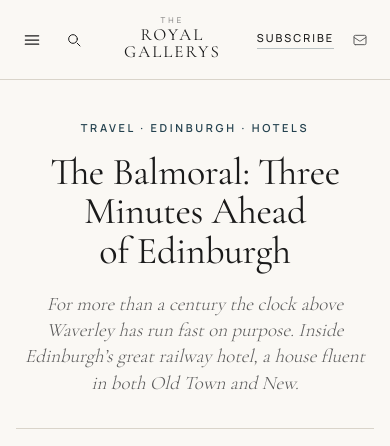
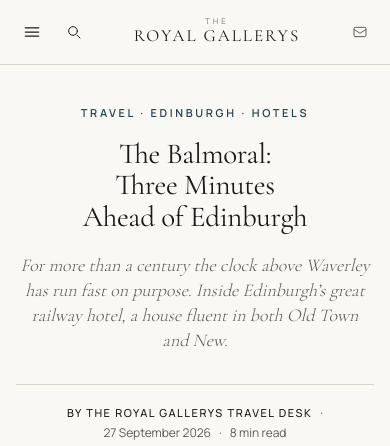
Before and after one commit to prathuveer788-lab/new-royal-gallery, a Next.js app: page /travel/the-balmoral in a window 390 px wide. Shown: the top 446 px of the page. Built offline with nearby package versions, Linux system fonts and the light colour scheme.

Commit message:
feat(travel): add The Balmoral Edinburgh hotel feature with responsive layout and screenshots

```diff
--- a/app/travel/the-balmoral/components/BalmoralHeader.tsx
+++ b/app/travel/the-balmoral/components/BalmoralHeader.tsx
@@ -93,7 +93,7 @@ export default function BalmoralHeader() {
             <div className="flex items-center space-x-3 sm:space-x-4">
               <Link
                 href="#newsletter"
-                className="text-[11px] sm:text-[12px] uppercase tracking-[0.18em] font-medium text-[#1A1A1A] hover:text-[#24424F] transition-colors border-b border-[#24424F]/30 hover:border-[#24424F] pb-0.5"
+                className="hidden sm:inline-block text-[11px] sm:text-[12px] uppercase tracking-[0.18em] font-medium text-[#1A1A1A] hover:text-[#24424F] transition-colors border-b border-[#24424F]/30 hover:border-[#24424F] pb-0.5"
                 style={{ fontFamily: "var(--font-manrope), sans-serif" }}
               >
                 Subscribe
--- a/app/travel/the-balmoral/page.tsx
+++ b/app/travel/the-balmoral/page.tsx
@@ -134,14 +134,15 @@ export default function BalmoralArticlePage() {
 
           {/* Headline */}
           <h1
-            className="text-[38px] sm:text-[54px] md:text-[68px] lg:text-[80px] font-serif font-normal leading-[1.04] tracking-[-0.01em] text-[#1A1A1A] max-w-[860px] mx-auto"
+            className="text-[29px] sm:text-[46px] md:text-[64px] lg:text-[78px] font-serif font-normal leading-[1.1] sm:leading-[1.05] tracking-[-0.01em] text-[#1A1A1A] max-w-[860px] mx-auto"
           >
-            The Balmoral: Three Minutes Ahead of Edinburgh
+            <span className="block sm:inline">The Balmoral:</span>{" "}
+            <span className="block sm:inline">Three Minutes Ahead of Edinburgh</span>
           </h1>
 
           {/* Standfirst */}
           <p
-            className="mt-5 sm:mt-7 text-[19px] sm:text-[23px] md:text-[26px] font-serif italic text-[#5B5B5B] leading-[1.38] max-w-[760px] mx-auto font-light"
+            className="mt-5 sm:mt-7 text-[18px] sm:text-[22px] md:text-[25px] font-serif italic text-[#5B5B5B] leading-[1.38] max-w-[760px] mx-auto font-light text-balance"
           >
             For more than a century the clock above Waverley has run fast on purpose. Inside Edinburgh’s great railway hotel, a house fluent in both Old Town and New.
           </p>
@@ -175,7 +176,7 @@ export default function BalmoralArticlePage() {
                 fill
                 priority
                 sizes="100vw"
-                className="object-cover object-[center_35%]"
+                className="object-cover object-[80%_25%] sm:object-[center_35%]"
               />
             </picture>
           </div>
```
Also changed, not shown: 2 other files (tests, documents, lock files or other folders).
